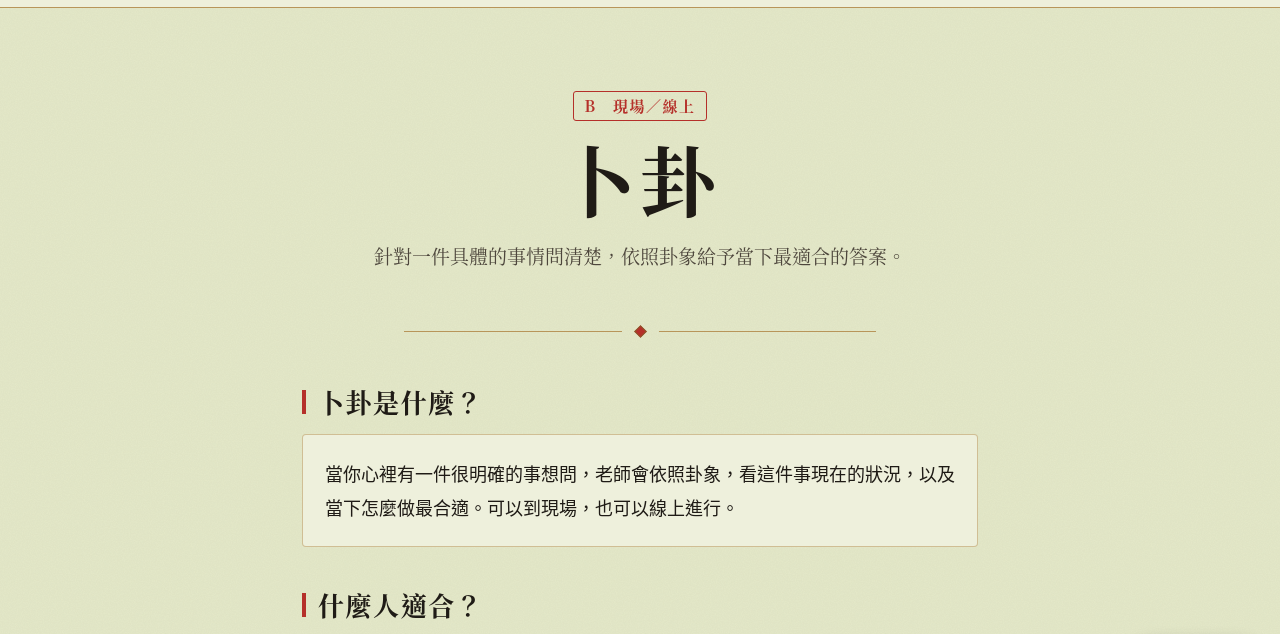
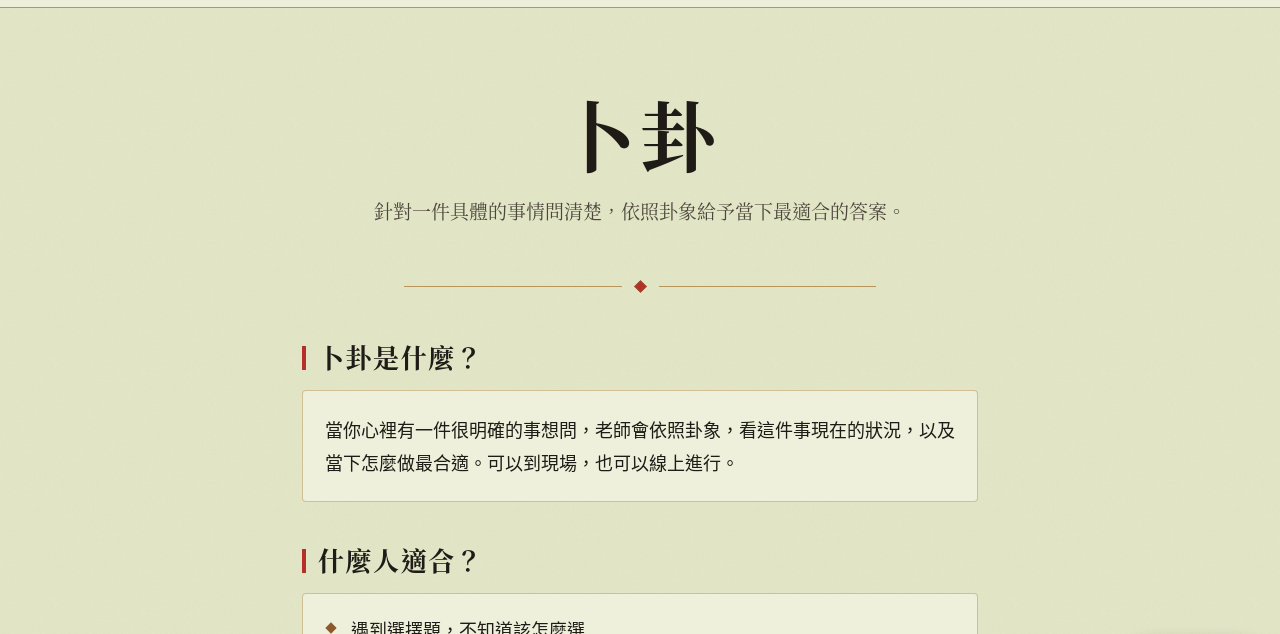
Before and after one commit to himsjtwoo/zodiac-weekly, a plain HTML site: page lunyuantang/bugua.html in a window 1280 px wide. Shown: the part 89-723 px from the top of the page. Drawn offline with Linux system fonts and the light colour scheme.

Commit message:
lunyuantang: remove B tag on 卜卦 page

```diff
--- a/lunyuantang/bugua.html
+++ b/lunyuantang/bugua.html
@@ -21,7 +21,6 @@
 
 <!-- ===== 主視覺：標題與一句話說明（可改） ===== -->
 <section class="hero topic-hero">
-  <span class="tag">B　現場／線上</span>
   <h1>卜卦</h1>
   <p class="lead">針對一件具體的事情問清楚，依照卦象給予當下最適合的答案。</p>
 </section>
```
